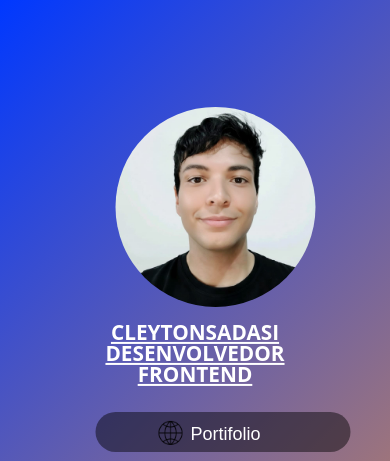
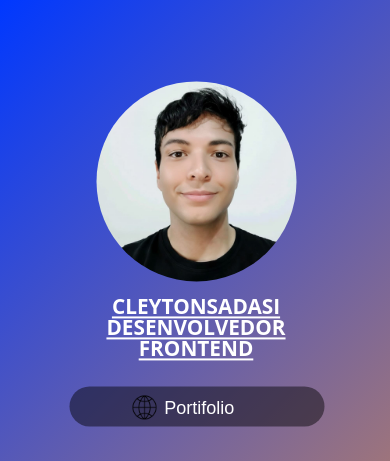
Before and after one commit to cleytonsadasi/Site-de-Links, a plain HTML site: page index.html in a window 390 px wide. Shown: the top 461 px of the page. Drawn offline with Linux system fonts and the light colour scheme.

Commit message:
finalizaçao da responsividade

```diff
--- a/styles.css
+++ b/styles.css
@@ -69,7 +69,7 @@ h1 {
   width: 200px;
   background-position: center;
   position: relative;
-  left: 19%;
+  left: 40px;
   }
 
   .buttonSocial {
@@ -77,7 +77,30 @@ h1 {
   margin-bottom: 25px;
   position: relative;
   margin-top: 5%;
-  left: 11%;
+  left: 16%;
   cursor: pointer;
   }
+
+  #content {
+  position: absolute;
+  top: 50%;
+  left: 50%;
+  transform: translate(-50%, -50%);
+  left: 40%;
+  display: flex;
+  justify-content: center;
+  align-items: center;
+  flex-direction: column;
+  }
+
+  h1 {
+  color: #ffffff;
+  font-family: "Open Sans", "sans-serif";
+  font-size: 1.3rem;
+  font-weight: 700;
+  text-align: center;
+  position: relative;
+  left: 40px;
+  }
+
 }
```
